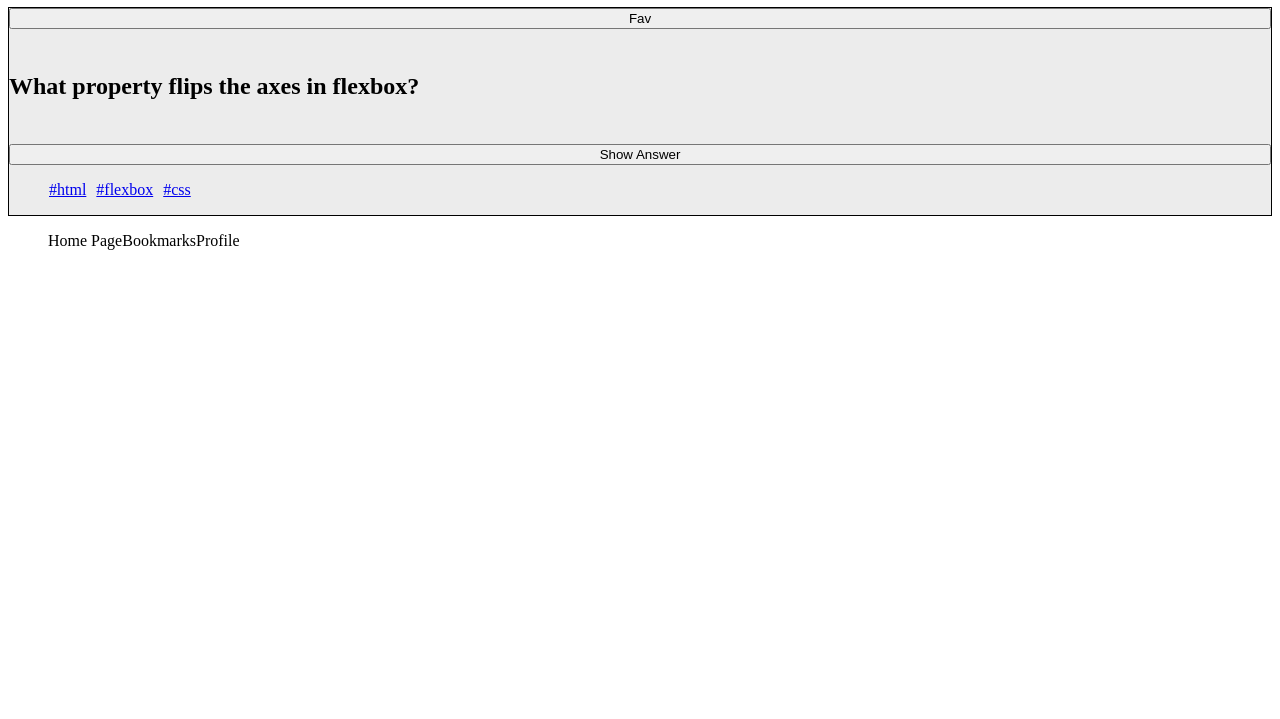
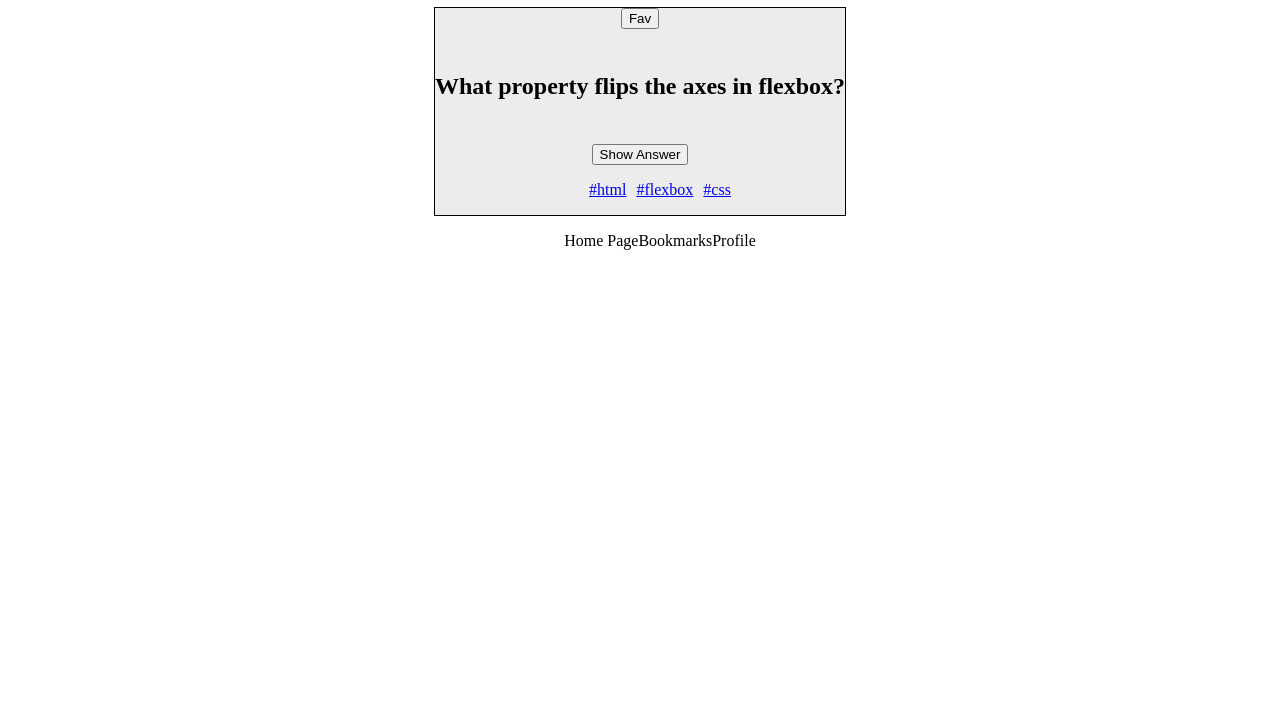
Before and after one commit to luederb/QuizApp, a plain HTML site: page index.html in a window 1280 px wide. Shown: the part 81-800 px from the top of the page. Drawn offline with Linux system fonts and the light colour scheme.

Commit message:
added flex-box

```diff
--- a/css/styles.css
+++ b/css/styles.css
@@ -1,6 +1,7 @@
 body {
   display: flex;
   flex-direction: column;
+  align-items: center;
 }
 h1 {
   color: black;
@@ -11,12 +12,14 @@ h1 {
   border-width: 0.5px;
   display: flex;
   flex-direction: column;
+  align-items: center;
 }
 .category-tags {
   list-style: none;
   display: flex;
   justify-content: start;
   gap: 10px;
+  align-content: start;
 }
 .nav-items {
   display: flex;
```
